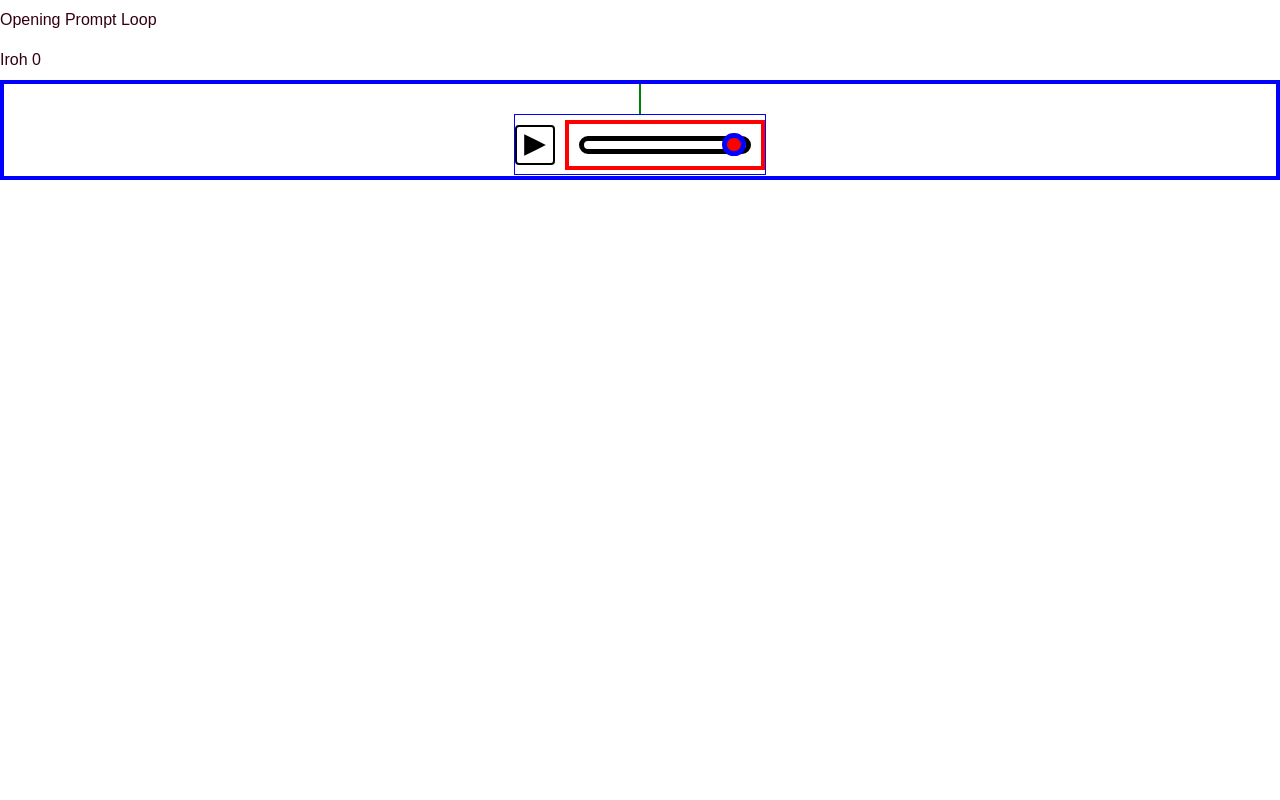
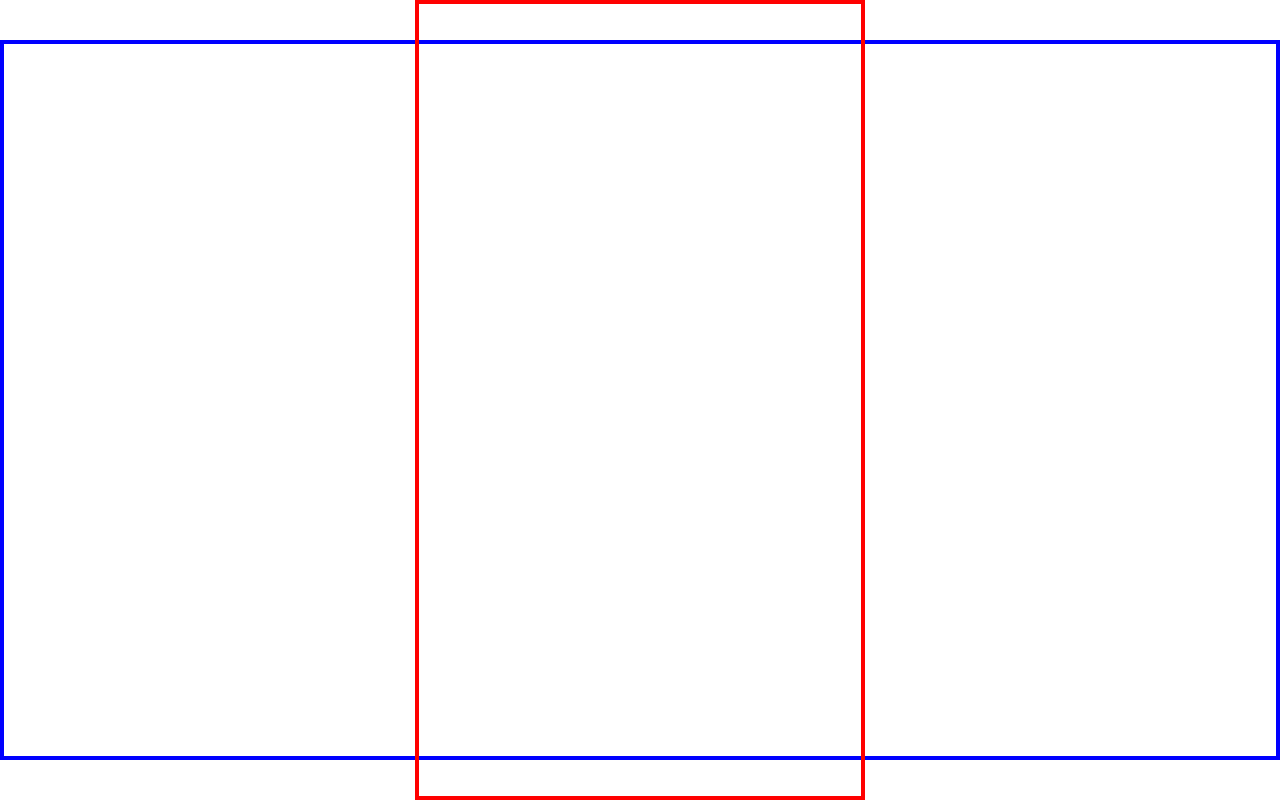
Before and after one commit to Driijko/flow, a Svelte app: page / in a window 1280 px wide. Built offline with nearby package versions, Linux system fonts and the light colour scheme.

Commit message:
Site: viewport: viewportOrientationStore.

```diff
--- a/src/App.svelte
+++ b/src/App.svelte
@@ -8,6 +8,8 @@
   import AudioBkgPlayer from "./toolkit/5-structures/AudioBkgPlayer.svelte";
   import AudioBkgTrackList from "./toolkit/5-structures/AudioBkgTrackList.svelte";
   import AudioBkgPlaylist from "./toolkit/5-structures/AudioBkgPlaylist.svelte";
+  import AudioBkgPlaylistMonoUarr from "./toolkit/4-modules/AudioBkgPlaylistMonoUARR.svelte";
+  import MonoUARR from "./toolkit/4-modules/MonoUARR.svelte";
 
   // INITIAL SET UP -------------------------------------------------
   // This function only needs to be run if you are using
@@ -17,4 +19,5 @@
 
 <!-- MARKUP //////////////////////////////////////////////// -->
 <AudioBkg />
-<AudioBkgPlaylist />
+<MonoUARR />
+<!-- <AudioBkgPlaylistMonoUarr /> -->
--- a/src/global.css
+++ b/src/global.css
@@ -195,7 +195,7 @@ svg {
 .uarr2 {
   aspect-ratio: var(--uarr2-aspect-ratio);
   width: var(--uarr2-width);
-  height: var(--uarr-height);
+  height: var(--uarr2-height);
 }
 
 /* COLORS ////////////////////////////////////////////////////// */
--- /dev/null
+++ b/src/toolkit/1-site/viewport/viewportOrientationStore.js
@@ -0,0 +1,22 @@
+import { writable } from "svelte/store";
+
+function checkOrientation() {
+  if (window.innerWidth <= window.innerHeight) {
+    return "portrait";
+  } else {
+    return "landscape";
+  }
+}
+
+function createViewportOrientationStore() {
+  const {subscribe, set} = writable(checkOrientation());
+
+  return {
+    subscribe,
+    update: ()=> set(checkOrientation()),
+  }
+}
+
+const viewportOrientationStore = createViewportOrientationStore();
+
+export default viewportOrientationStore;
--- a/src/toolkit/4-modules/AudioBkgPlaylistMonoUARR.svelte
+++ b/src/toolkit/4-modules/AudioBkgPlaylistMonoUARR.svelte
@@ -5,3 +5,10 @@
 </script>
 
 <!-- MARKUP //////////////////////////////////////////// -->
+<section class="uarr2">
+  <section class="uarr1">
+
+  </section>
+</section>
+
+  <!-- <AudioBkgPlaylist /> -->
--- /dev/null
+++ b/src/toolkit/4-modules/MonoUARR.svelte
@@ -0,0 +1,24 @@
+<!-- SCRIPTS ////////////////////////////////////////////////////// -->
+<script>
+  import viewportOrientationStore from "../1-site/viewport/viewportOrientationStore";
+</script>
+
+<!-- MARKUP //////////////////////////////////////////////// -->
+<div class="uarr-container">
+  {#if ($viewportOrientationStore === "landscape")}
+    <div class="uarr2"></div>
+  {/if}
+  <div class="uarr1"></div>
+</div>
+
+<!-- STYLES //////////////////////////////////////////////////////// -->
+<style>
+  .uarr1 {
+    border: 4px solid red;
+    position: absolute;
+  }
+  .uarr2 {
+    border: 4px solid blue;
+    position: absolute;
+  }
+</style>
--- a/src/toolkit/5-structures/AudioBkgPlaylist.svelte
+++ b/src/toolkit/5-structures/AudioBkgPlaylist.svelte
@@ -6,7 +6,5 @@
 </script>
 
 <!-- MARKUP ///////////////////////////////////////////////// -->
-<section>
-  <AudioBkgTrackList />
-  <AudioBkgPlayer />
-</section>
+<AudioBkgTrackList />
+<AudioBkgPlayer />
```
